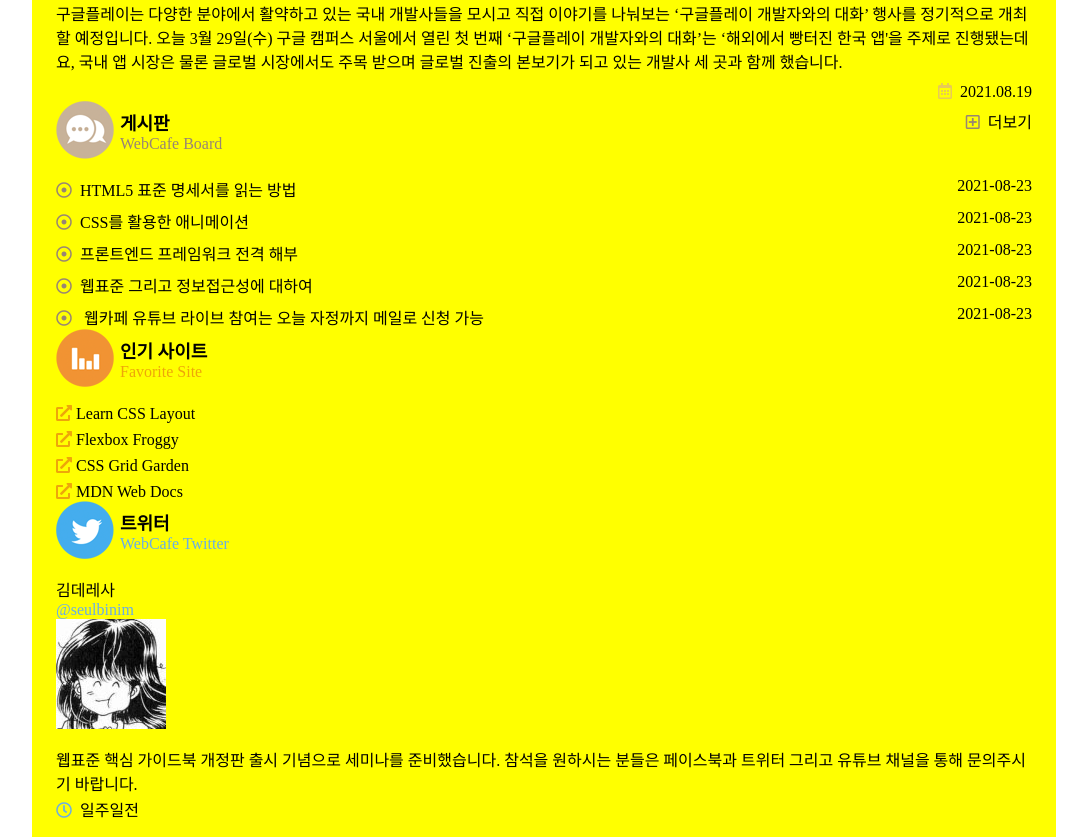
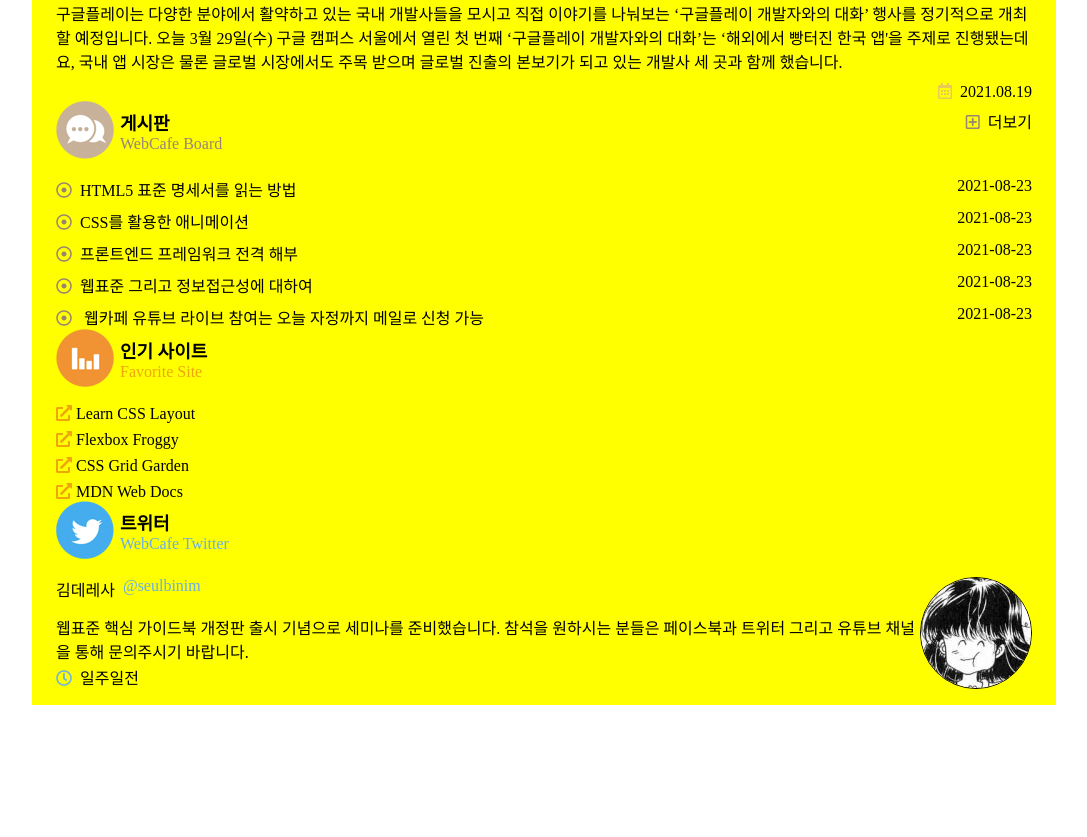
Before and after one commit to who0803/zeroConnecTo, a website: page RWD/index.html in a window 1280 px wide. Shown: the part 1547-2384 px from the top of the page, without its empty margins (96-1183 px from the left). After the commit the page ends 2252 px from the top, so only its background shows below. Drawn offline with Linux system fonts and the light colour scheme; a web font is replaced by a local one.

Commit message:
내가한 트위터 디자인

```diff
--- a/RWD/css/index.css
+++ b/RWD/css/index.css
@@ -281,6 +281,27 @@ input[type="search"] {
 }
 
 
+/* 공통 트위터 */
+.twitter {
+  min-width: 280px;
+}
+
+.twitter__userInfo {
+  display: inline-flex;
+  flex-flow: row nowrap;
+  gap: var(--spacing-xs);
+}
+.twitter__userProfile {
+  float: right;
+  border-radius: 50%;
+}
+.twitter__userProfileImage {
+  border-radius: 50%;
+  border: 1px solid var(--black);
+}
+
+
+
 
 /* 모바일 디바이스 (Mobile Device) */
 @media (min-width: 320px) and (max-width: 768px) {
```
